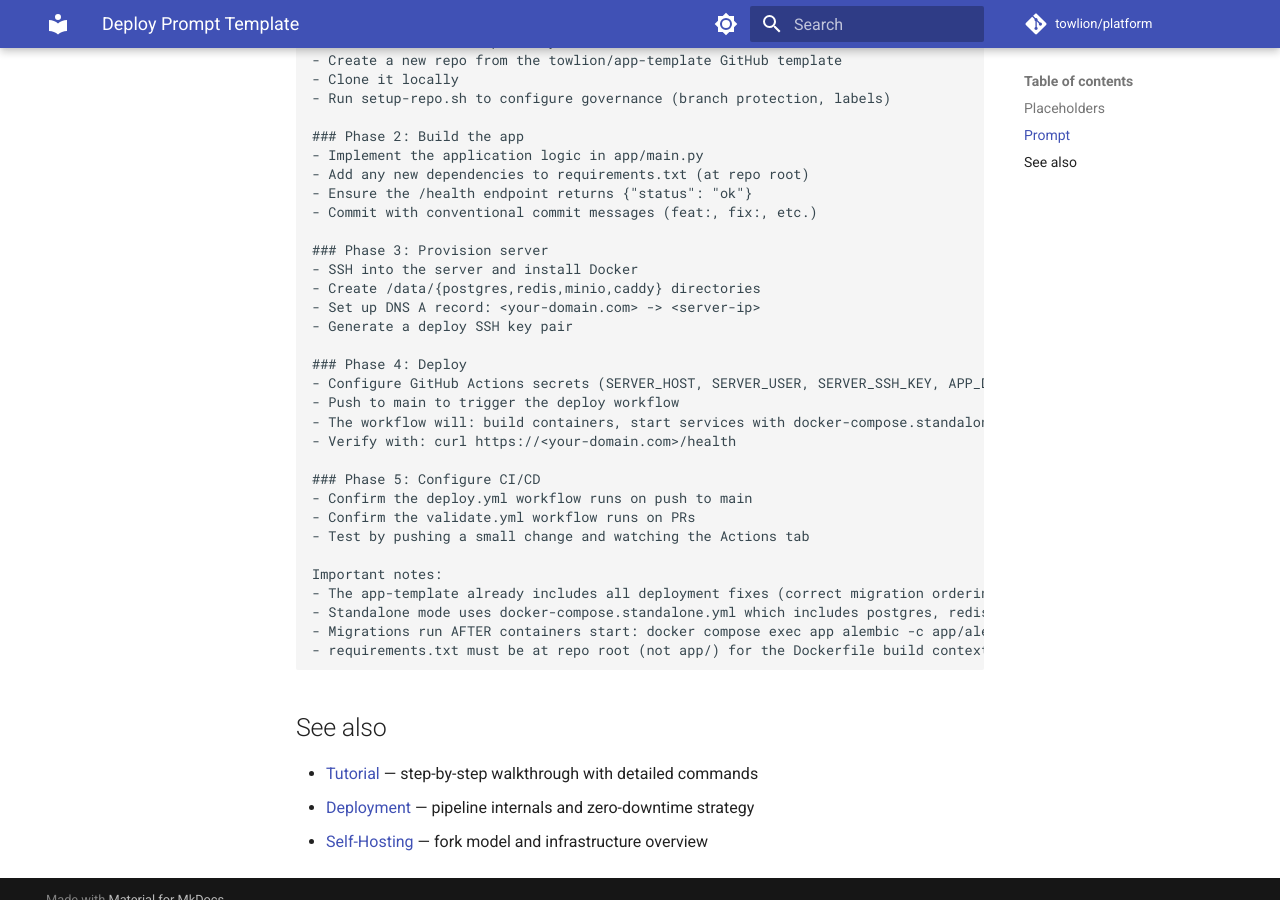
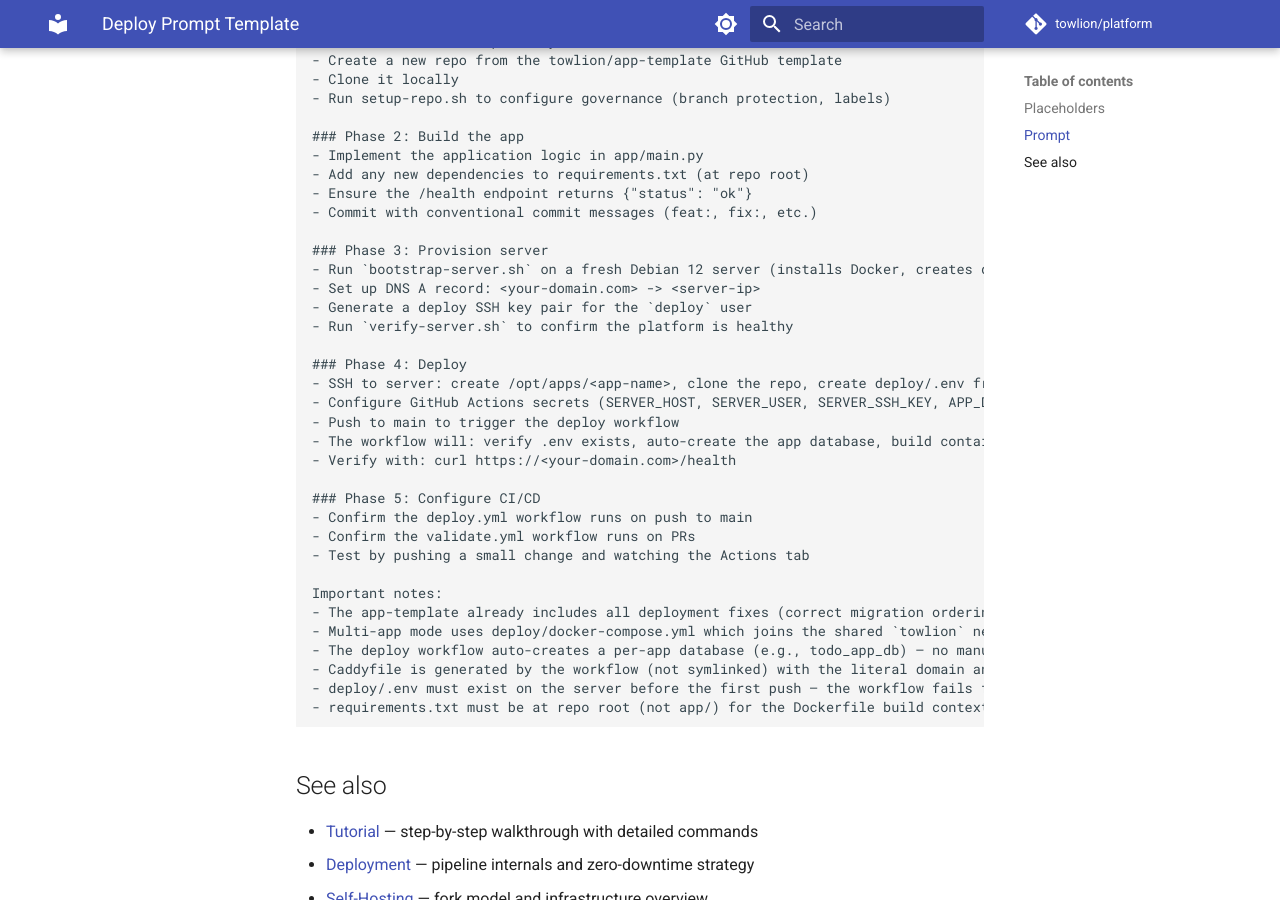
Before and after one commit to towlion/platform, an MkDocs documentation site: the page built from docs/deploy-prompt.md, in a window 1280 px wide and 900 px high, scrolled down 714 px. Built offline with MkDocs 1.6.1 and Material for MkDocs 9.7.7, drawn with Linux system fonts in a browser that asks for light colours; comment, search, counter and statistics services are not loaded.

Commit message:
docs: update deploy prompt for multi-app workflow (#3)
Update Phase 3 to reference bootstrap-server.sh instead of manual steps,
Phase 4 to reflect new workflow (.env on server, fewer secrets needed),
and important notes to document multi-app behavior (auto DB creation,
generated Caddyfile, .env requirement).

Co-authored-by: Claude Opus 4.6 (1M context) <noreply@anthropic.com>

````diff
--- a/docs/deploy-prompt.md
+++ b/docs/deploy-prompt.md
@@ -29,15 +29,16 @@ Walk me through these 5 phases:
 - Commit with conventional commit messages (feat:, fix:, etc.)
 
 ### Phase 3: Provision server
-- SSH into the server and install Docker
-- Create /data/{postgres,redis,minio,caddy} directories
+- Run `bootstrap-server.sh` on a fresh Debian 12 server (installs Docker, creates directories, starts platform services)
 - Set up DNS A record: <your-domain.com> -> <server-ip>
-- Generate a deploy SSH key pair
+- Generate a deploy SSH key pair for the `deploy` user
+- Run `verify-server.sh` to confirm the platform is healthy
 
 ### Phase 4: Deploy
-- Configure GitHub Actions secrets (SERVER_HOST, SERVER_USER, SERVER_SSH_KEY, APP_DOMAIN, DATABASE_PASSWORD, MINIO_ROOT_USER, MINIO_ROOT_PASSWORD)
+- SSH to server: create /opt/apps/<app-name>, clone the repo, create deploy/.env from deploy/env.template using credentials from /opt/platform/.env
+- Configure GitHub Actions secrets (SERVER_HOST, SERVER_USER, SERVER_SSH_KEY, APP_DOMAIN)
 - Push to main to trigger the deploy workflow
-- The workflow will: build containers, start services with docker-compose.standalone.yml, run migrations inside the container, then health check
+- The workflow will: verify .env exists, auto-create the app database, build containers, run migrations, health check, generate Caddyfile, reload Caddy
 - Verify with: curl https://<your-domain.com>/health
 
 ### Phase 5: Configure CI/CD
@@ -47,8 +48,10 @@ Walk me through these 5 phases:
 
 Important notes:
 - The app-template already includes all deployment fixes (correct migration ordering, __init__.py, PYTHONPATH, alembic -c flag)
-- Standalone mode uses docker-compose.standalone.yml which includes postgres, redis, minio, and caddy
-- Migrations run AFTER containers start: docker compose exec app alembic -c app/alembic.ini upgrade head
+- Multi-app mode uses deploy/docker-compose.yml which joins the shared `towlion` network (platform provides postgres, redis, minio, caddy)
+- The deploy workflow auto-creates a per-app database (e.g., todo_app_db) — no manual DB setup needed
+- Caddyfile is generated by the workflow (not symlinked) with the literal domain and project-prefixed container name
+- deploy/.env must exist on the server before the first push — the workflow fails fast if missing
 - requirements.txt must be at repo root (not app/) for the Dockerfile build context
 ```
 
````
